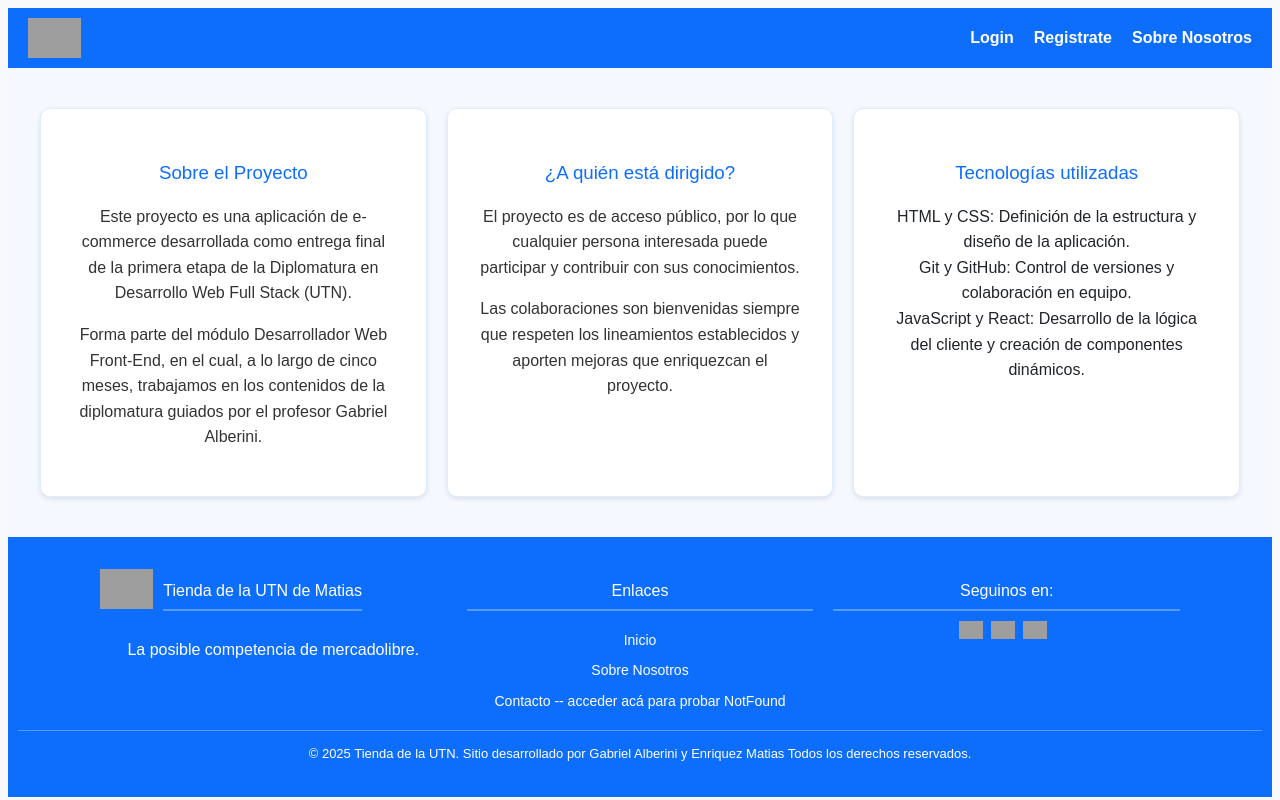
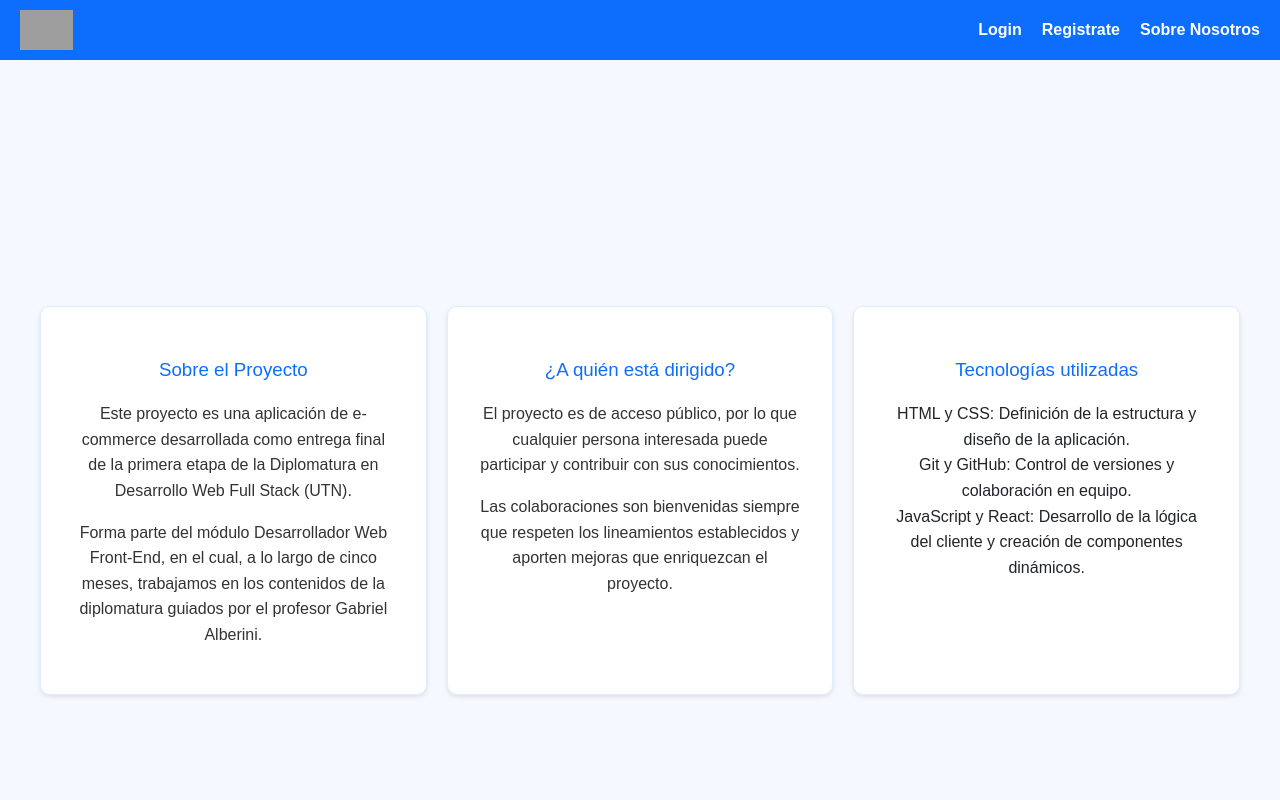
Before and after one commit to Matiasenriquez/Proyecto-Final-Front-End-UTN, a React (Vite) app: page /sobreNosotros in a window 1280 px wide. Shown: the top 800 px of the page. Built offline with nearby package versions, Linux system fonts and the light colour scheme; grey boxes are pictures that could not be loaded.

Commit message:
Fix: se corrigio un error en el apartado sobre nosotros con respecto a la posición del footer

```diff
--- a/src/styles/components/Footer.css
+++ b/src/styles/components/Footer.css
@@ -2,6 +2,7 @@ footer {
   background-color: #0d6efd;
   color: white;
   padding: 20px 10px;
+  margin: 0;
 }
 
 .footer-container {
--- a/src/styles/pages/AboutUs.css
+++ b/src/styles/pages/AboutUs.css
@@ -4,7 +4,10 @@
   display: flex;
   justify-content: center;
   align-items: center;
+  height: 100vh;
+  margin: 0;
 }
+
 
 .about-cards-container {
   display: grid;
--- a/src/styles/pages/Home.css
+++ b/src/styles/pages/Home.css
@@ -2,6 +2,7 @@ body {
   line-height: 1.6;
   color: #212529;
   background-color: #f8f9fa;
+  margin: 0;
 }
 
 .home-intro {
```
